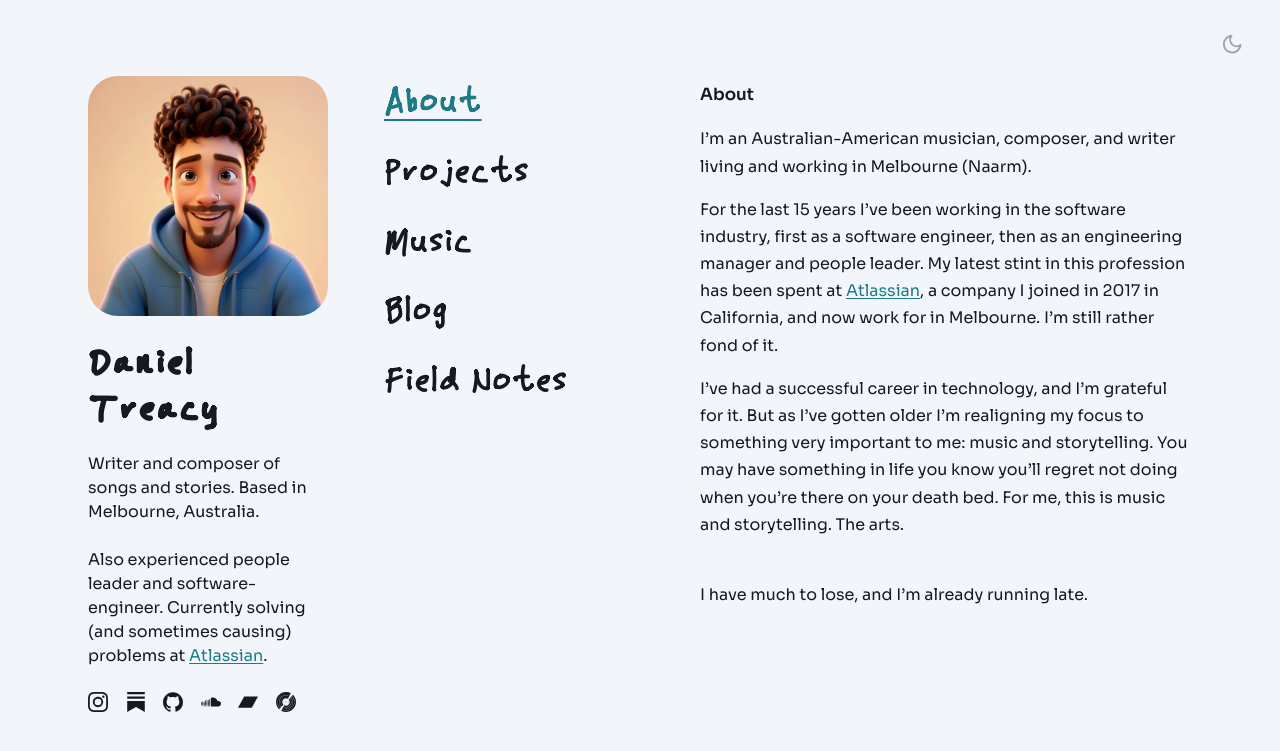
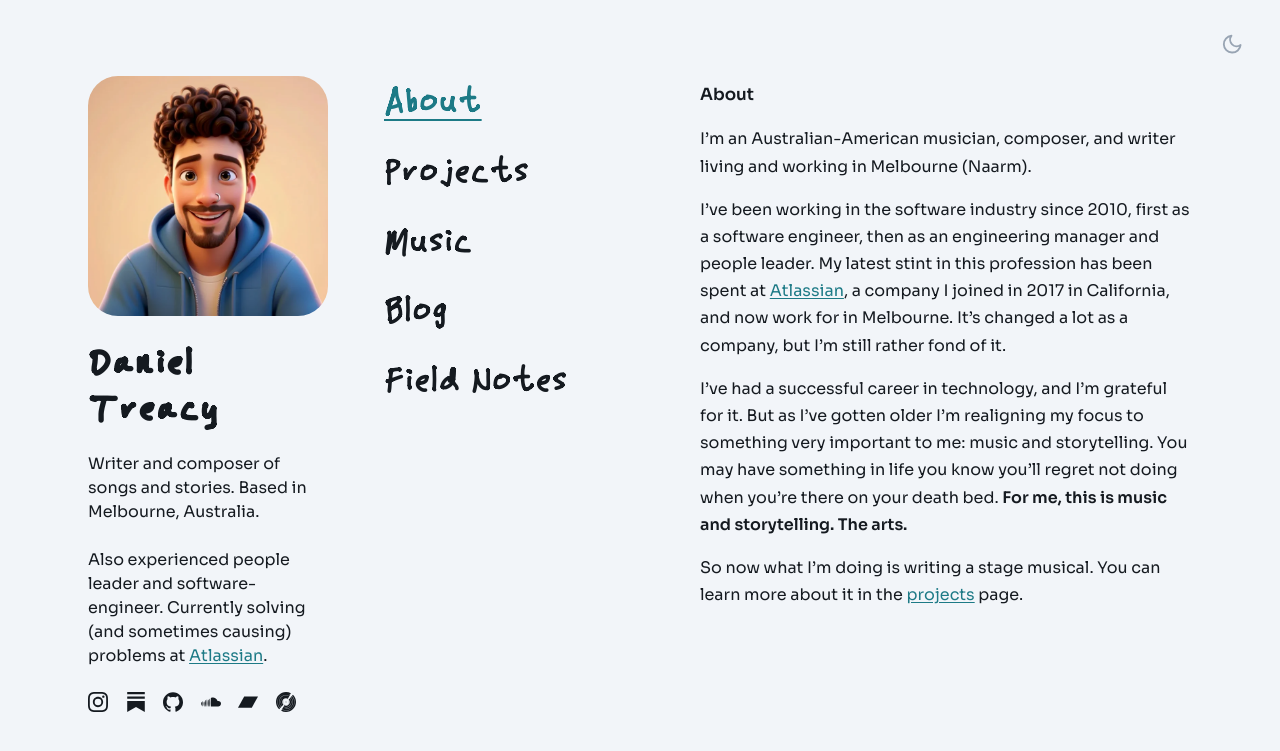
Before and after one commit to danieltreacy/danieltreacy.github.com, a Jekyll site: the page built from about.md, in a window 1280 px wide. Shown: the top 751 px of the page. Built offline with Jekyll 4.4.1, drawn with Linux system fonts in a browser that asks for light colours.

Commit message:
About page change

```diff
--- a/about.md
+++ b/about.md
@@ -6,9 +6,8 @@ permalink: /about/
 
 I'm an Australian-American musician, composer, and writer living and working in Melbourne (Naarm).
 
-For the last 15 years I've been working in the software industry, first as a software engineer, then as an engineering manager and people leader. My latest stint in this profession has been spent at [Atlassian](https://atlassian.com), a company I joined in 2017 in California, and now work for in Melbourne. I'm still rather fond of it.
+I've been working in the software industry since 2010, first as a software engineer, then as an engineering manager and people leader. My latest stint in this profession has been spent at [Atlassian](https://atlassian.com), a company I joined in 2017 in California, and now work for in Melbourne. It's changed a lot as a company, but I'm still rather fond of it.
 
-I've had a successful career in technology, and I'm grateful for it. But as I've gotten older I'm realigning my focus to something very important to me: music and storytelling. You may have something in life you know you'll regret not doing when you're there on your death bed. For me, this is music and storytelling. The arts.
+I've had a successful career in technology, and I'm grateful for it. But as I've gotten older I'm realigning my focus to something very important to me: music and storytelling. You may have something in life you know you'll regret not doing when you're there on your death bed. **For me, this is music and storytelling. The arts.**
 
-<br />
-I have much to lose, and I'm already running late.
+So now what I'm doing is writing a stage musical. You can learn more about it in the [projects](/projects/) page.
```
Also changed, not shown: Gemfile.lock (added).
